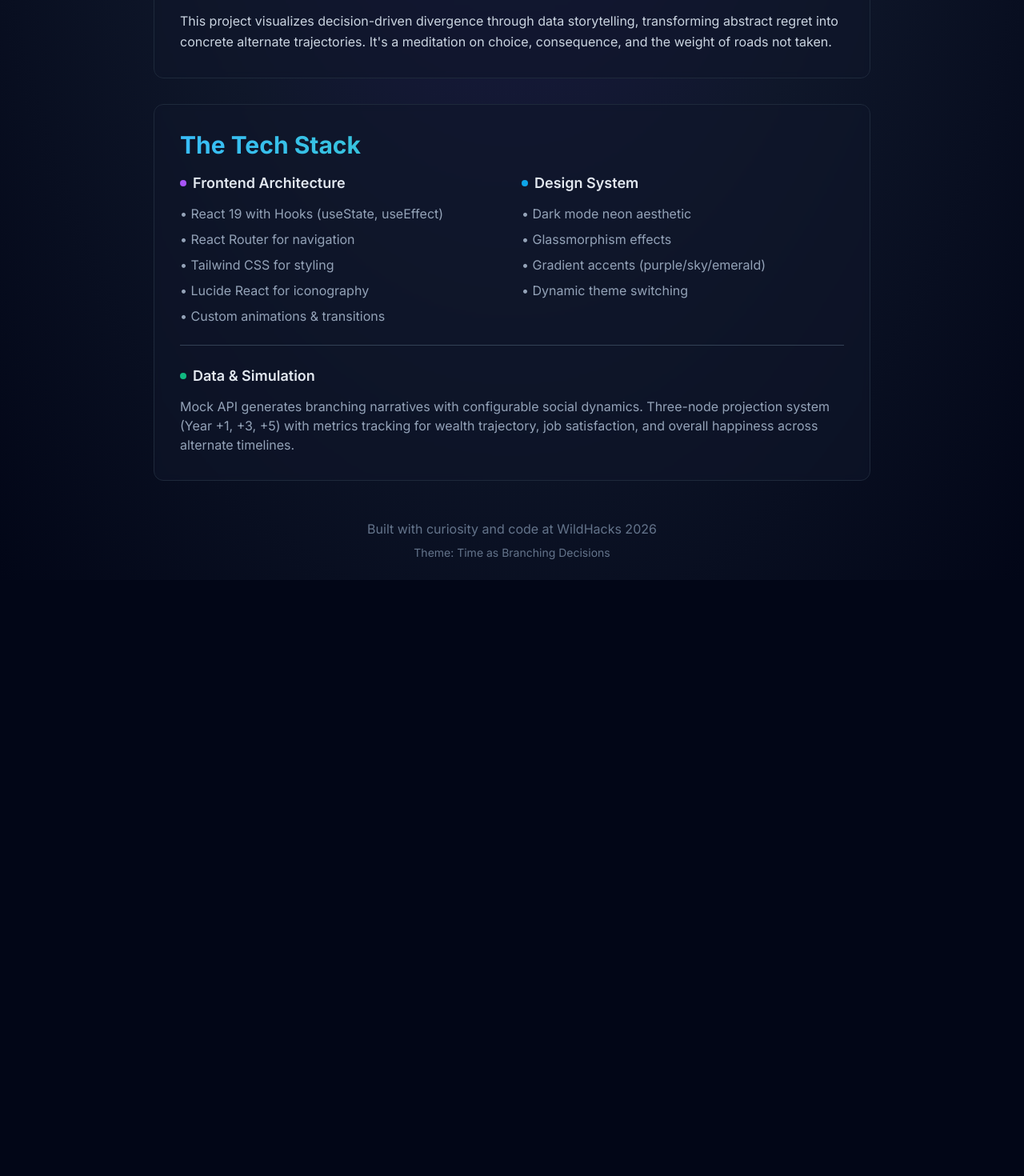
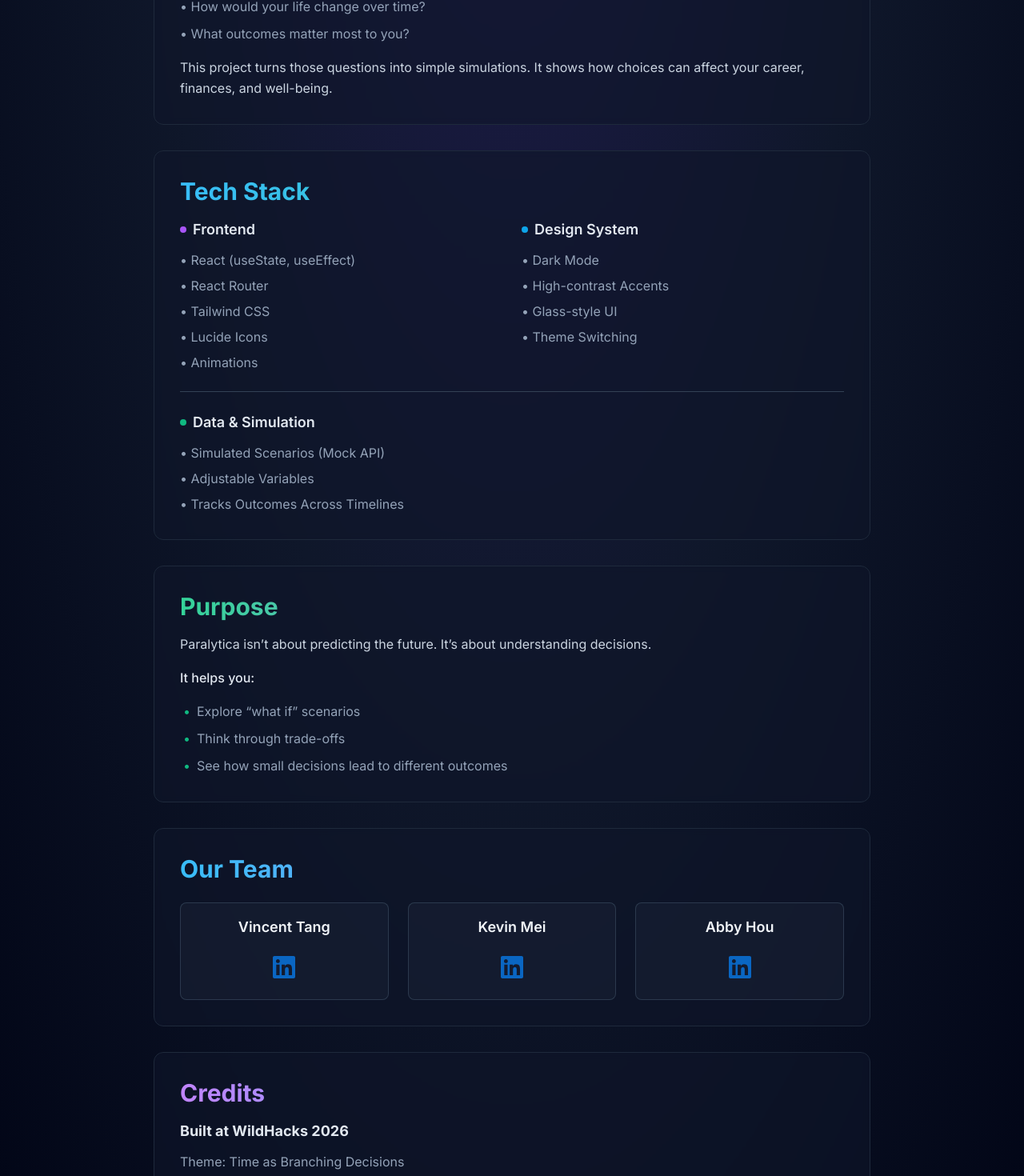
Before and after one commit to VinnyT456/Paralytica, a React (Vite) app: page /about in a window 1280 px wide. Shown: the part 460-1930 px from the top of the page at 80% size. Before the commit the page ends 1185 px from the top, so only its background shows below. Built offline with nearby package versions, Linux system fonts and the light colour scheme.

Commit message:
updated the about page

```diff
--- a/package.json
+++ b/package.json
@@ -16,6 +16,7 @@
     "lucide-react": "^1.8.0",
     "react": "^19.2.4",
     "react-dom": "^19.2.4",
+    "react-icons": "^5.6.0",
     "react-router-dom": "^7.14.0"
   },
   "devDependencies": {
--- a/src/pages/About.jsx
+++ b/src/pages/About.jsx
@@ -1,3 +1,40 @@
+import { FaLinkedin } from 'react-icons/fa';
+import linkedInPng from '../assets/LinkedIn_Icon.png';
+
+const TEAM = [
+  {
+    name: 'Vincent Tang',
+    linkedin: 'https://www.linkedin.com/in/vincent-tang-40368b356/',
+  },
+  {
+    name: 'Kevin Mei',
+    linkedin: 'https://www.linkedin.com/in/kmeixyz/',
+  },
+  {
+    name: 'Abby Hou',
+    linkedin: 'https://www.linkedin.com/in/abigail-hou/',
+  },
+];
+
+/** Prefer react-icons; set false to use `LinkedIn_Icon.png` if react-icons is unavailable. */
+const USE_REACT_LINKEDIN_ICON = true;
+
+function LinkedInMark({ className }) {
+  if (!USE_REACT_LINKEDIN_ICON) {
+    return (
+      <img
+        src={linkedInPng}
+        alt=""
+        width={32}
+        height={32}
+        className={className}
+        draggable={false}
+      />
+    );
+  }
+  return <FaLinkedin className={className} aria-hidden />;
+}
+
 function About({ bgTheme }) {
   const isLight = bgTheme === 'light';
 
@@ -9,7 +46,7 @@ function About({ bgTheme }) {
             About Paralytica
           </h1>
           <p className={`text-xl ${isLight ? 'text-slate-600' : 'text-slate-400'}`}>
-            A WildHacks 2026 Project: Time as Branching Decisions
+            WildHacks 2026: How Choices Shape Futures
           </p>
         </div>
 
@@ -20,31 +57,38 @@ function About({ bgTheme }) {
             : 'bg-slate-900/60 border-slate-800'
         }`}>
           <h2 className="text-3xl font-bold mb-4 text-transparent bg-gradient-to-r from-purple-400 to-sky-400 bg-clip-text">
-            The Philosophy of Time
+            Overview
           </h2>
           <div className={`space-y-4 leading-relaxed ${
             isLight ? 'text-slate-700' : 'text-slate-300'
           }`}>
             <p>
-              Time is not a linear path but a branching tree of infinite possibilities. Each decision we make splits reality into parallel timelines—worlds where we chose differently, where we became someone else.
+              Life doesn’t always feel like a straight line. It’s a series of choices, each leading to a different path.
             </p>
             <p>
-              Paralytica is an exploration of the many-worlds interpretation applied to human choice. It asks: What if you could see the ghost of the life you didn't live? What if every crossroads spawned a new universe?
+              Paralytica explores this idea: every decision can lead to a different version of your future.
             </p>
+              <p className={isLight ? 'text-slate-600' : 'text-slate-400'}>
+                <ul className={`space-y-2 ${isLight ? 'text-slate-600' : 'text-slate-400'}`}>
+                  <li>• What if you chose differently?</li>
+                  <li>• How would your life change over time?</li>
+                  <li>• What outcomes matter most to you?</li>
+                </ul>
+              </p>
             <p>
-              This project visualizes decision-driven divergence through data storytelling, transforming abstract regret into concrete alternate trajectories. It's a meditation on choice, consequence, and the weight of roads not taken.
+              This project turns those questions into simple simulations. It shows how choices can affect your career, finances, and well-being.
             </p>
           </div>
         </div>
 
         {/* Tech Stack Section */}
-        <div className={`backdrop-blur-sm border rounded-xl p-8 hover:border-sky-500/50 transition-all duration-300 ${
+        <div className={`backdrop-blur-sm border rounded-xl p-8 mb-8 hover:border-sky-500/50 transition-all duration-300 ${
           isLight
             ? 'bg-white/80 border-slate-200'
             : 'bg-slate-900/60 border-slate-800'
         }`}>
           <h2 className="text-3xl font-bold mb-4 text-transparent bg-gradient-to-r from-sky-400 to-emerald-400 bg-clip-text">
-            The Tech Stack
+            Tech Stack
           </h2>
           <div className="grid grid-cols-1 md:grid-cols-2 gap-6 mb-6">
             <div>
@@ -52,14 +96,14 @@ function About({ bgTheme }) {
                 isLight ? 'text-slate-800' : 'text-slate-200'
               }`}>
                 <div className="w-2 h-2 bg-purple-500 rounded-full" />
-                Frontend Architecture
+                Frontend
               </h3>
               <ul className={`space-y-2 ${isLight ? 'text-slate-600' : 'text-slate-400'}`}>
-                <li>• React 19 with Hooks (useState, useEffect)</li>
-                <li>• React Router for navigation</li>
-                <li>• Tailwind CSS for styling</li>
-                <li>• Lucide React for iconography</li>
-                <li>• Custom animations & transitions</li>
+                <li>• React (useState, useEffect)</li>
+                <li>• React Router</li>
+                <li>• Tailwind CSS</li>
+                <li>• Lucide Icons</li>
+                <li>• Animations</li>
               </ul>
             </div>
 
@@ -71,10 +115,10 @@ function About({ bgTheme }) {
                 Design System
               </h3>
               <ul className={`space-y-2 ${isLight ? 'text-slate-600' : 'text-slate-400'}`}>
-                <li>• Dark mode neon aesthetic</li>
-                <li>• Glassmorphism effects</li>
-                <li>• Gradient accents (purple/sky/emerald)</li>
-                <li>• Dynamic theme switching</li>
+                <li>• Dark Mode</li>
+                <li>• High-contrast Accents</li>
+                <li>• Glass-style UI</li>
+                <li>• Theme Switching</li>
               </ul>
             </div>
           </div>
@@ -87,17 +131,117 @@ function About({ bgTheme }) {
               Data & Simulation
             </h3>
             <p className={isLight ? 'text-slate-600' : 'text-slate-400'}>
-              Mock API generates branching narratives with configurable social dynamics.
-              Three-node projection system (Year +1, +3, +5) with metrics tracking for wealth trajectory,
-              job satisfaction, and overall happiness across alternate timelines.
+              <ul className={`space-y-2 ${isLight ? 'text-slate-600' : 'text-slate-400'}`}>
+                <li>• Simulated Scenarios (Mock API)</li>
+                <li>• Adjustable Variables</li>
+                <li>• Tracks Outcomes Across Timelines</li>
+              </ul>
             </p>
           </div>
         </div>
 
-        {/* Footer */}
-        <div className={`text-center mt-12 ${isLight ? 'text-slate-500' : 'text-slate-500'}`}>
-          <p>Built with curiosity and code at WildHacks 2026</p>
-          <p className="text-sm mt-2">Theme: Time as Branching Decisions</p>
+        {/* Purpose */}
+        <div className={`backdrop-blur-sm border rounded-xl p-8 mb-8 hover:border-emerald-500/50 transition-all duration-300 ${
+          isLight
+            ? 'bg-white/80 border-slate-200'
+            : 'bg-slate-900/60 border-slate-800'
+        }`}>
+          <h2 className="text-3xl font-bold mb-4 text-transparent bg-gradient-to-r from-emerald-400 to-purple-400 bg-clip-text">
+            Purpose
+          </h2>
+          <div className={`space-y-4 leading-relaxed ${
+            isLight ? 'text-slate-700' : 'text-slate-300'
+          }`}>
+            <p>
+              Paralytica isn’t about predicting the future. It’s about understanding decisions.
+            </p>
+            <p className={`font-medium ${isLight ? 'text-slate-800' : 'text-slate-200'}`}>
+              It helps you:
+            </p>
+            <ul className={`space-y-2 pl-1 list-none ${
+              isLight ? 'text-slate-600' : 'text-slate-400'
+            }`}>
+              <li className="flex gap-2">
+                <span className="text-emerald-500 shrink-0">•</span>
+                <span>Explore “what if” scenarios</span>
+              </li>
+              <li className="flex gap-2">
+                <span className="text-emerald-500 shrink-0">•</span>
+                <span>Think through trade-offs</span>
+              </li>
+              <li className="flex gap-2">
+                <span className="text-emerald-500 shrink-0">•</span>
+                <span>See how small decisions lead to different outcomes</span>
+              </li>
+            </ul>
+          </div>
+        </div>
+
+        {/* Our Team */}
+        <div className={`backdrop-blur-sm border rounded-xl p-8 mb-8 hover:border-sky-500/50 transition-all duration-300 ${
+          isLight
+            ? 'bg-white/80 border-slate-200'
+            : 'bg-slate-900/60 border-slate-800'
+        }`}>
+          <h2 className="text-3xl font-bold mb-6 text-transparent bg-gradient-to-r from-sky-400 to-purple-400 bg-clip-text">
+            Our Team
+          </h2>
+          <ul className="grid grid-cols-1 sm:grid-cols-3 gap-6 list-none p-0 m-0">
+            {TEAM.map(({ name, linkedin }) => (
+              <li
+                key={name}
+                className={`flex flex-col items-center text-center gap-3 rounded-lg p-4 border ${
+                  isLight
+                    ? 'border-slate-200 bg-slate-50/80'
+                    : 'border-slate-700/80 bg-slate-800/40'
+                }`}
+              >
+                <span
+                  className={`text-lg font-semibold ${
+                    isLight ? 'text-slate-800' : 'text-slate-100'
+                  }`}
+                >
+                  {name}
+                </span>
+                <a
+                  href={linkedin}
+                  target="_blank"
+                  rel="noopener noreferrer"
+                  className={`inline-flex items-center justify-center rounded-lg p-2 transition-colors focus:outline-none focus-visible:ring-2 focus-visible:ring-sky-400 focus-visible:ring-offset-2 ${
+                    isLight
+                      ? 'text-[#0A66C2] hover:bg-sky-100'
+                      : 'text-[#0A66C2] hover:bg-slate-700/80'
+                  } ${isLight ? 'focus-visible:ring-offset-white' : 'focus-visible:ring-offset-slate-900'}`}
+                  aria-label={`${name} on LinkedIn`}
+                >
+                  <LinkedInMark className="h-8 w-8" />
+                </a>
+              </li>
+            ))}
+          </ul>
+        </div>
+
+        {/* Credits */}
+        <div className={`backdrop-blur-sm border rounded-xl p-8 hover:border-purple-500/50 transition-all duration-300 ${
+          isLight
+            ? 'bg-white/80 border-slate-200'
+            : 'bg-slate-900/60 border-slate-800'
+        }`}>
+          <h2 className="text-3xl font-bold mb-4 text-transparent bg-gradient-to-r from-purple-400 to-sky-400 bg-clip-text">
+            Credits
+          </h2>
+          <div className={`space-y-3 ${isLight ? 'text-slate-700' : 'text-slate-300'}`}>
+            <p
+              className={`text-lg font-bold ${
+                isLight ? 'text-slate-800' : 'text-slate-200'
+              }`}
+            >
+              Built at WildHacks 2026
+            </p>
+            <p className={isLight ? 'text-slate-600' : 'text-slate-400'}>
+              Theme: Time as Branching Decisions
+            </p>
+          </div>
         </div>
       </div>
     </div>
```
Also changed, not shown: 1 other file (tests, documents, lock files or other folders).
